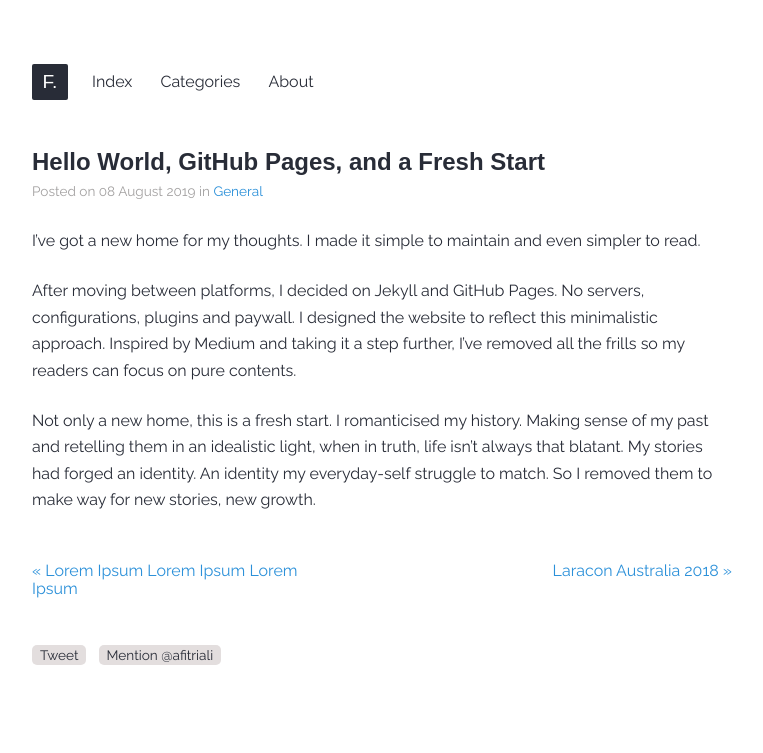
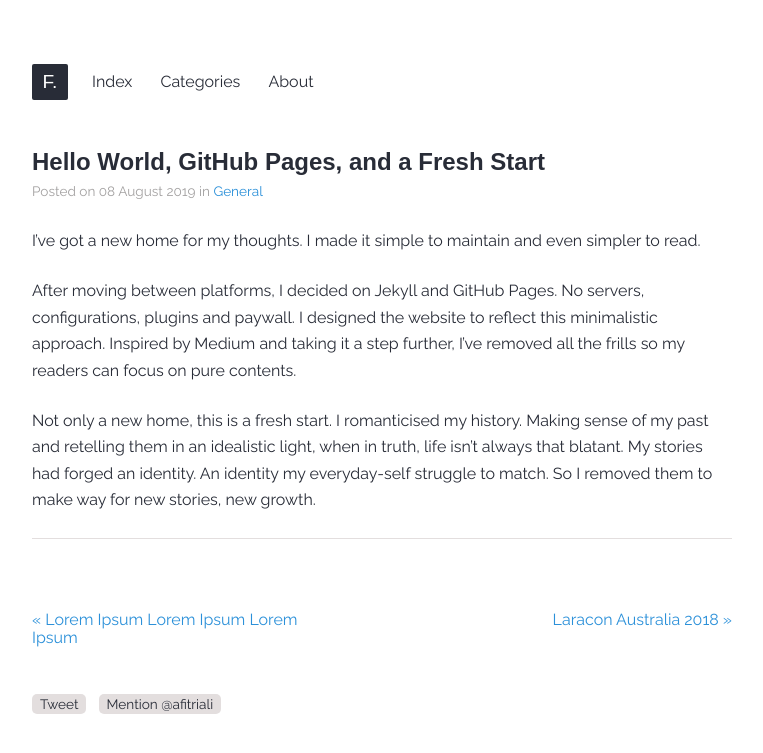
Before and after one commit to xfltrt/xfltrt.github.io, a Jekyll site: the page built from _posts/2019-08-08-hello-world.md, in a window 1280 px wide. Shown: the top 753 px of the page, without its empty margins (258-1021 px from the left). Built offline with Jekyll 4.4.1, drawn with Linux system fonts in a browser that asks for light colours; some web fonts are replaced; comment, search, counter and statistics services are not loaded.

Commit message:
Update post.html

```diff
--- a/_layouts/post.html
+++ b/_layouts/post.html
@@ -1,6 +1,7 @@
 ---
 layout: default
 ---
+<div id="posts">
   <div class="post">
     <h2>{{ page.title }}</h2>
     <p class="details">Posted on {{ page.date | date_to_long_string }} in
@@ -11,6 +12,7 @@
     </p>
     {{ content }}
   </div>
+  <div class="post">
     <div class="page-navigation">
       {% if page.previous.url %}
         <a class="prev" href="{{page.previous.url}}">&laquo; {{page.previous.title}}</a>
@@ -19,3 +21,5 @@
         <a class="next" href="{{page.next.url}}">{{page.next.title}} &raquo;</a>
       {% endif %}
     </div>
+  </div>
+</div>
```
Lines whose indentation alone changed are shown as unchanged.
